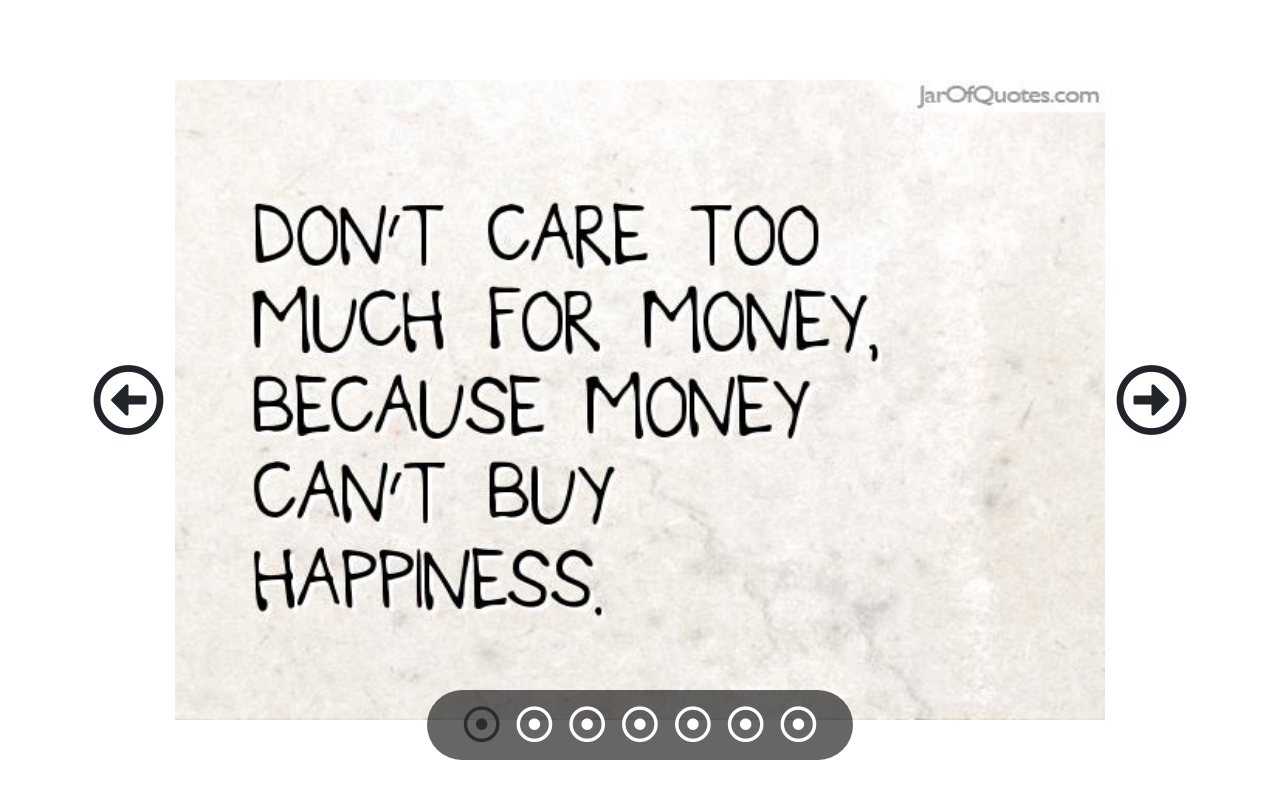
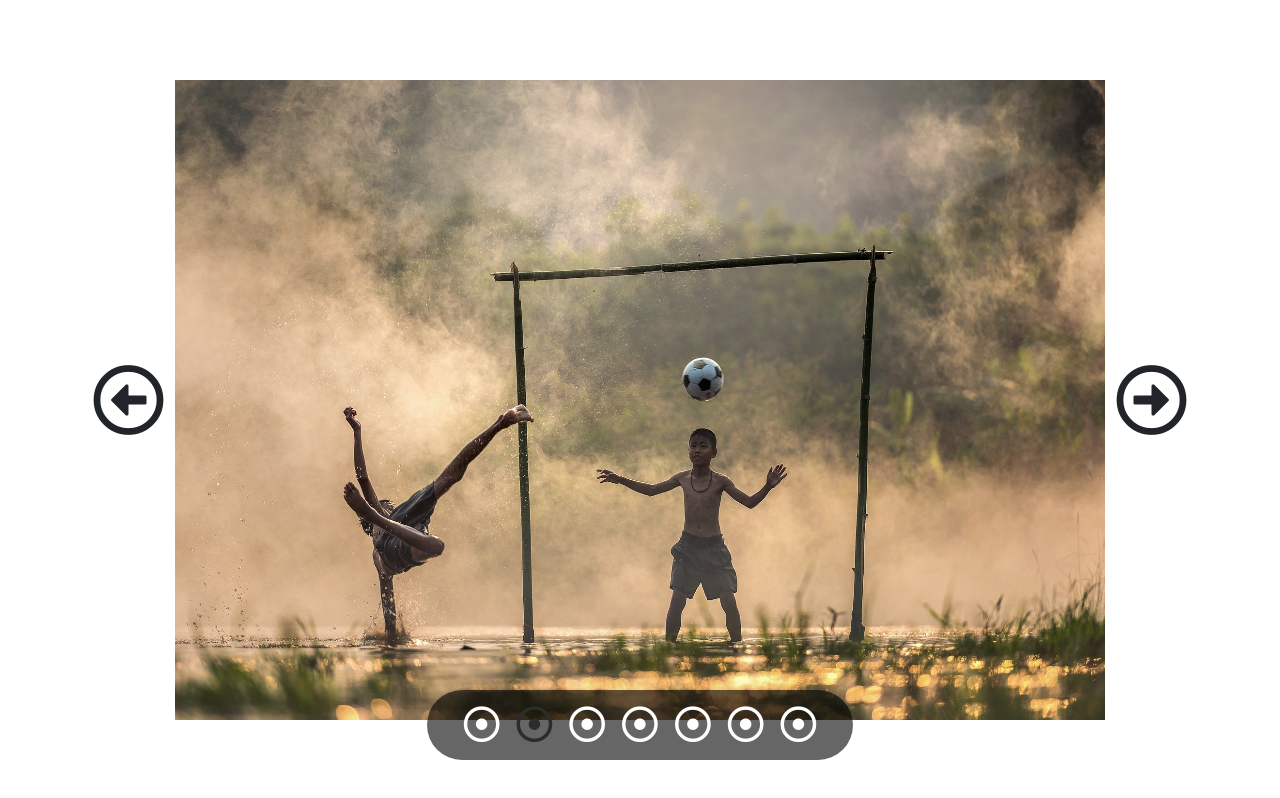
Before and after one commit to Ivanpepp/vue-slider, a plain HTML site: page index.html in a window 1280 px wide. Both pictures are taken after a click on the icon 534 px from the left and 724 px from the top of the page. Drawn offline with nearby package versions, Linux system fonts and the light colour scheme.

Commit message:
buonus-added

```diff
--- a/index.html
+++ b/index.html
@@ -33,7 +33,8 @@
         <div id="nav">
             <div class="row justify-content-center" >
                 <div class="col-4 justify-content-center rounded-pill align-items-center d-flex" id="dot-wrapper">
-                    <i class="far fa-dot-circle px-2 " v-for='(element, index) in images' :class='(index == indexImg) ? "active" : ""'></i>
+                    <i class="far fa-dot-circle px-2 " v-for='(element, index) in images' :class='(index == indexImg) ? "active" : "" '
+                    @click='goToImage(index)'></i>
                 </div>
             </div>
         </div>
--- a/js/app.js
+++ b/js/app.js
@@ -45,6 +45,9 @@ let app = new Vue({
                     if(this.indexImg >= this.images.length){
                         this.indexImg = 0;
                     }
+                },
+                goToImage : function(index){
+                    this.indexImg = index;
                 }
             }
     })
```
